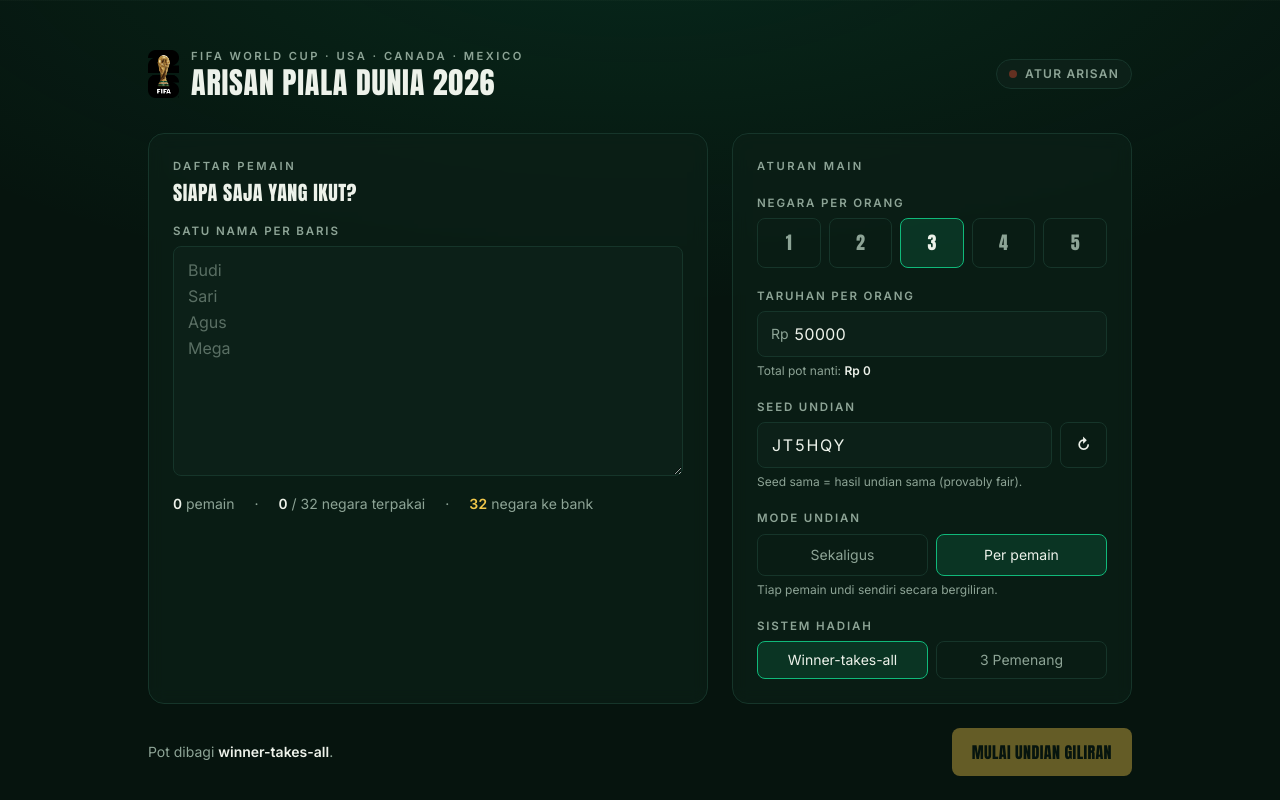
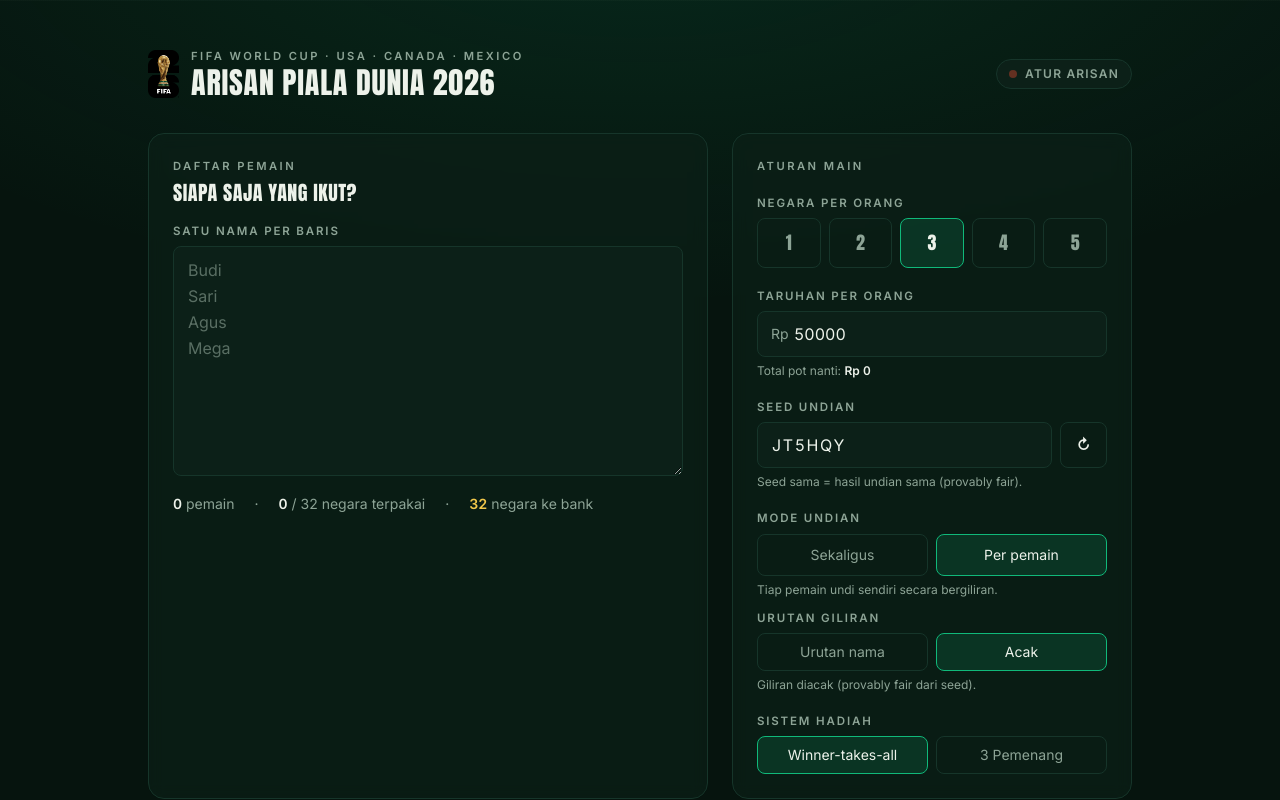
Before and after one commit to mangtri99/arisan-wc-2026, a Vue app: page / in a window 1280 px wide. Both pictures are taken after a click on the button "Per pemain". Shown: the top 800 px of the page. Built offline with nearby package versions, Linux system fonts and the light colour scheme.

Commit message:
sequential order

```diff
--- a/src/components/SetupForm.vue
+++ b/src/components/SetupForm.vue
@@ -2,7 +2,7 @@
 import { computed, ref } from 'vue'
 import { usePoolStore } from '../stores/pool'
 import { rupiah } from '../lib/format'
-import type { DrawMode, PrizeMode, PrizeSplit } from '../types'
+import type { DrawMode, PrizeMode, PrizeSplit, SequentialOrder } from '../types'
 import BracketDiagram from './BracketDiagram.vue'
 
 const store = usePoolStore()
@@ -47,6 +47,11 @@
 
 function setDrawMode(mode: DrawMode) {
   store.pool.drawMode = mode
+  store.persist()
+}
+
+function setSequentialOrder(order: SequentialOrder) {
+  store.pool.sequentialOrder = order
   store.persist()
 }
 
@@ -161,6 +166,28 @@
               ? 'Semua dapat negara sekaligus.'
               : 'Tiap pemain undi sendiri secara bergiliran.' }}
           </p>
+
+          <!-- Urutan giliran (khusus per pemain) -->
+          <div v-if="store.pool.drawMode === 'sequential'" class="mt-3">
+            <label class="field-label">Urutan giliran</label>
+            <div class="flex gap-2">
+              <button
+                v-for="o in [{ v: 'input' as SequentialOrder, label: 'Urutan nama' }, { v: 'random' as SequentialOrder, label: 'Acak' }]"
+                :key="o.v"
+                type="button"
+                class="flex-1 rounded-lg border py-2 text-sm transition"
+                :class="store.pool.sequentialOrder === o.v
+                  ? 'border-turf bg-turf/15 text-chalk'
+                  : 'border-pitch-line text-chalk-dim hover:border-chalk/30'"
+                @click="setSequentialOrder(o.v)"
+              >{{ o.label }}</button>
+            </div>
+            <p class="mt-1.5 text-xs text-chalk-dim">
+              {{ store.pool.sequentialOrder === 'input'
+                ? 'Giliran ikut urutan nama yang kamu ketik.'
+                : 'Giliran diacak (provably fair dari seed).' }}
+            </p>
+          </div>
         </div>
 
         <!-- Mode hadiah -->
--- a/src/stores/pool.ts
+++ b/src/stores/pool.ts
@@ -19,6 +19,7 @@
     // v2
     includedTeamIds: null,
     drawMode: 'batch',
+    sequentialOrder: 'random',
     prizeMode: 'winner-takes-all',
     prizeSplit: { first: 50, second: 30, third: 20 },
     drawnPlayerCount: 0,
@@ -91,6 +92,7 @@
 
     playerDrawOrder(state): string[] {
       if (state.pool.drawMode !== 'sequential') return state.pool.playerNames
+      if (state.pool.sequentialOrder === 'input') return state.pool.playerNames
       return shufflePlayerOrder(state.pool.playerNames, state.pool.seed)
     },
 
@@ -174,7 +176,7 @@
       const { pool } = this
       if (pool.status !== 'drawing') return
       if (pool.drawnPlayerCount >= pool.playerNames.length) return
-      const playerOrder = shufflePlayerOrder(pool.playerNames, pool.seed)
+      const playerOrder = this.playerDrawOrder
       const player = drawForPlayer(
         this.effectiveTeams,
         playerOrder,
--- a/src/types.ts
+++ b/src/types.ts
@@ -13,6 +13,7 @@
 
 export type PoolStatus = 'draft' | 'drawing' | 'drawn' | 'settled'
 export type DrawMode = 'batch' | 'sequential'
+export type SequentialOrder = 'random' | 'input'
 export type PrizeMode = 'winner-takes-all' | 'tiered'
 
 export interface PrizeSplit {
@@ -34,6 +35,7 @@
   // v2
   includedTeamIds: string[] | null
   drawMode: DrawMode
+  sequentialOrder: SequentialOrder
   prizeMode: PrizeMode
   prizeSplit: PrizeSplit
   drawnPlayerCount: number
```
